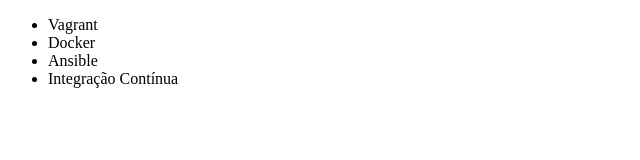
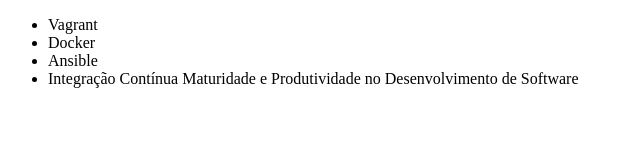
Before and after one commit to AlexFlx/Trabalho_Git, a plain HTML site: page index.html in a window 1280 px wide. Shown: the whole page, without its empty margins (0-640 px from the left). Drawn offline with Linux system fonts and the light colour scheme.

Commit message:
Renomeando Curso de integração Contínua

```diff
--- a/index.html
+++ b/index.html
@@ -9,7 +9,7 @@
         <li>Vagrant</li>
         <li>Docker</li>
         <li>Ansible</li>
-        <li>Integração Contínua</li>
+        <li>Integração Contínua Maturidade e Produtividade no Desenvolvimento de Software </li>
     </ul>
 </body>
 </html>
```
